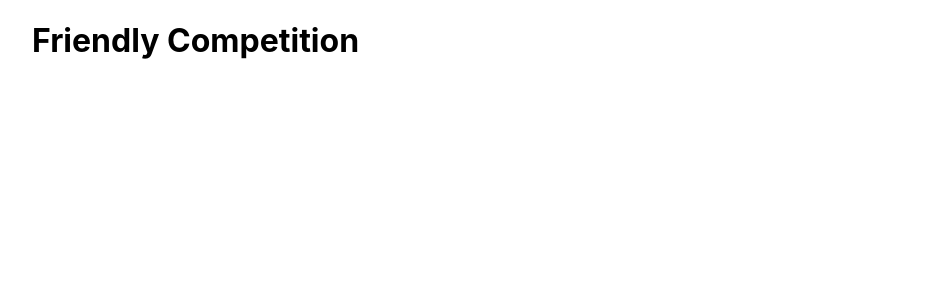
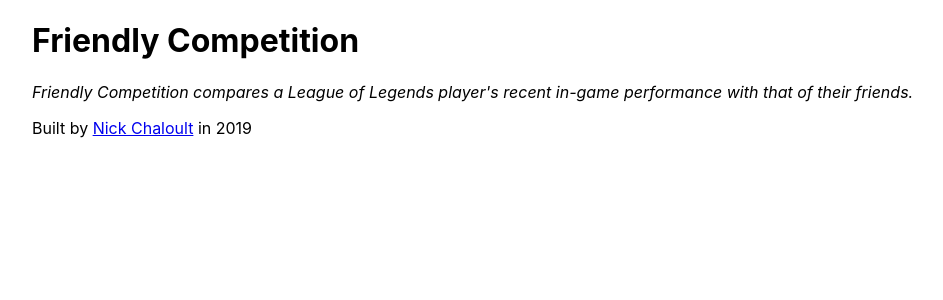
Before and after one commit to nchaloult/friendly-competition, a React (Create React App) app in the folder client/: page / in a window 1280 px wide. Shown: the top 300 px of the page, without its empty margins (53-996 px from the left). Built offline with nearby package versions, Linux system fonts and the light colour scheme.

Commit message:
Added footer markup

```diff
--- a/client/src/App.js
+++ b/client/src/App.js
@@ -3,8 +3,20 @@
 
 function App() {
   return (
-    <div className="container">
-      <h1>Friendly Competition</h1>
+    <div>
+
+      <div className="container">
+        <h1>Friendly Competition</h1>
+      </div>
+      <footer>
+        <div className="container">
+          <p><em>
+            Friendly Competition compares a League of Legends player's recent in-game performance with that of their friends.
+          </em></p>
+          <p>Built by <a href="https://github.com/nchaloult">Nick Chaloult</a> in 2019</p>
+        </div>
+      </footer>
+
     </div>
   );
 }
```
